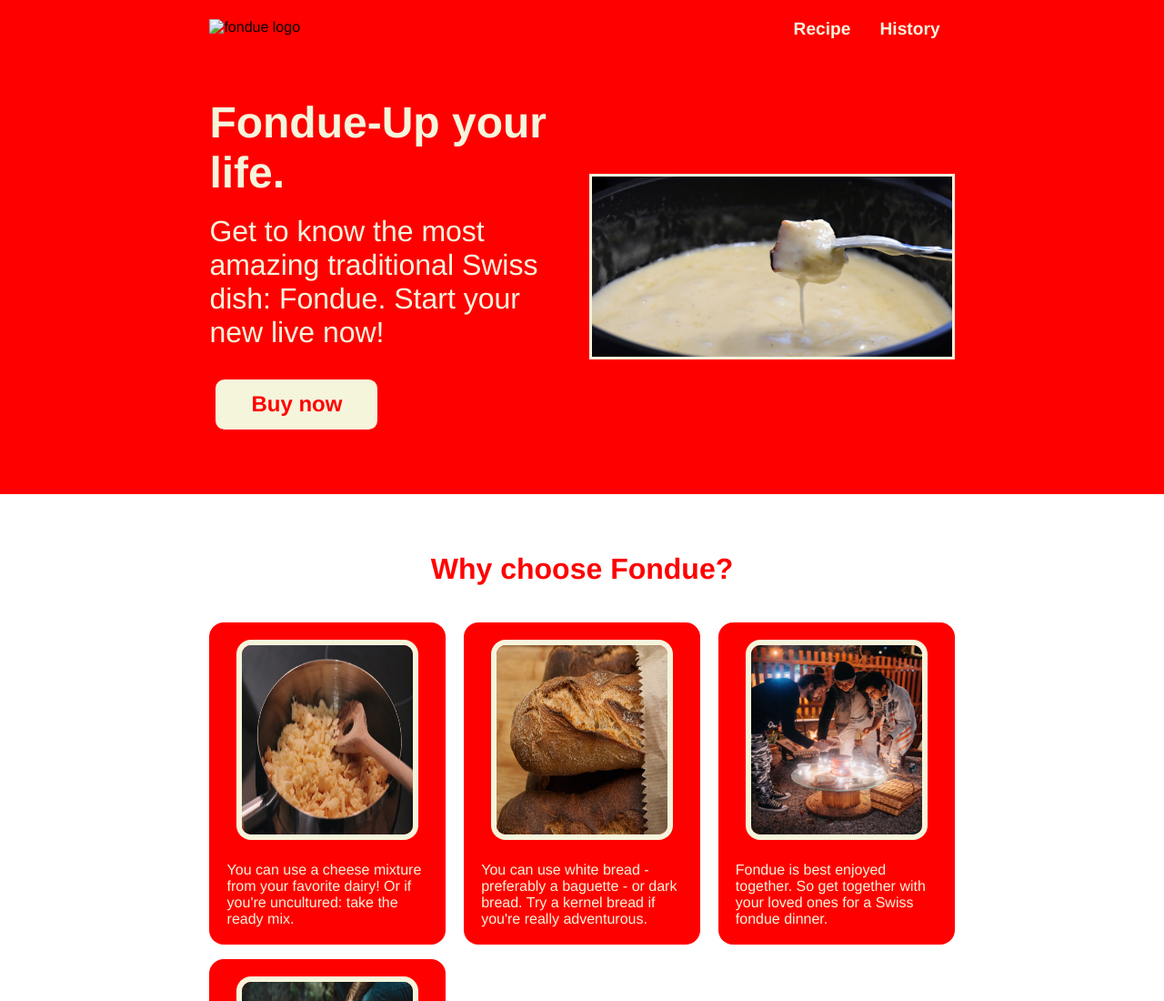
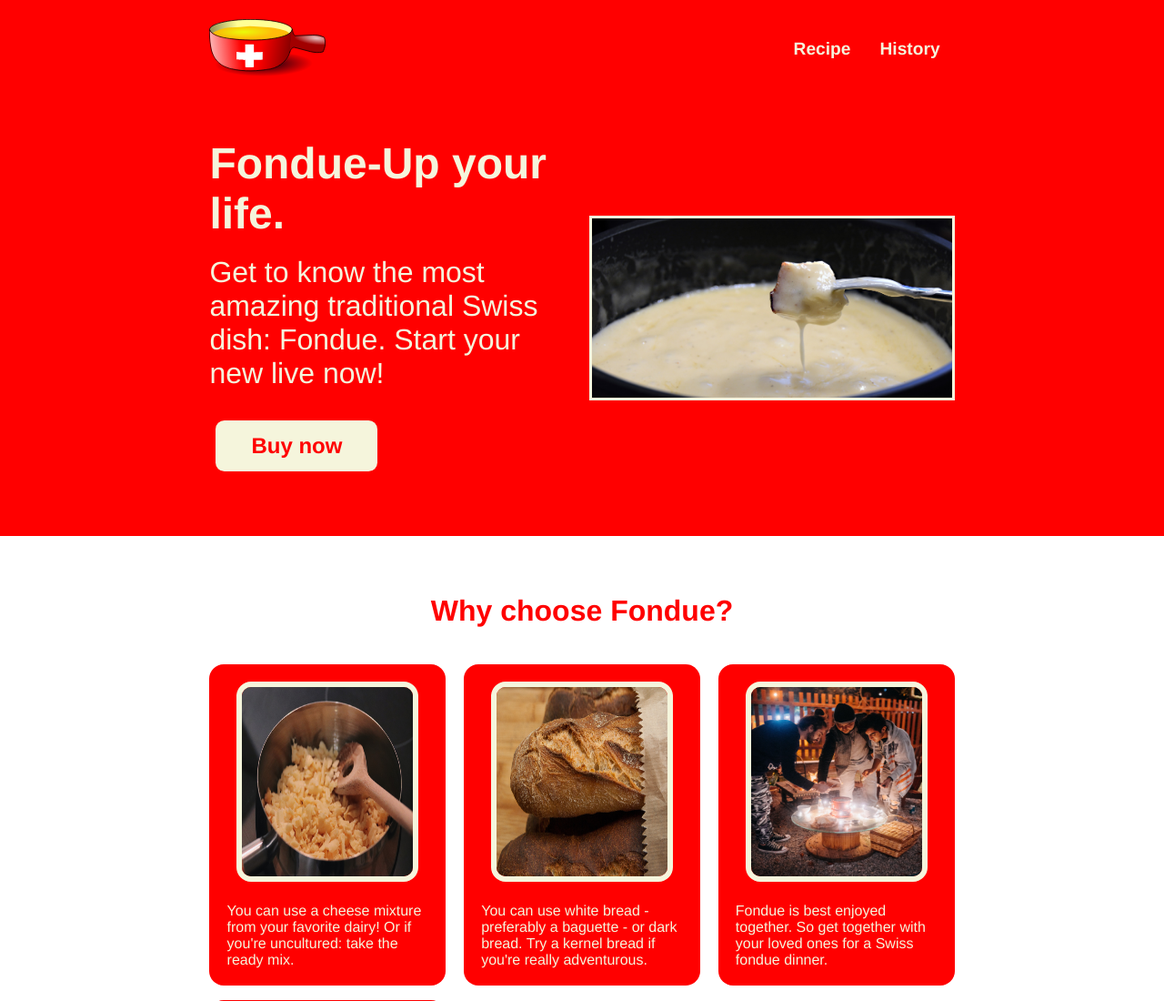
Before and after one commit to Maesiu-Codes/Fondue-Ultras, a plain HTML site: page index.html in a window 1280 px wide. Shown: the top 1100 px of the page at 91% size. Drawn offline with Linux system fonts and the light colour scheme; the site is published under a folder, as on GitHub Pages, so addresses that start at the root find nothing.

Commit message:
Added logo
Updated the linkage to the logo. It should appear now.

```diff
--- a/index.html
+++ b/index.html
@@ -10,7 +10,7 @@
 <body>
     <section class="header-section">
         <div class="header">
-        <div class="logo"> <img id="logo-img" src="/resources/fondue-logo.svg" alt="fondue logo"></div>
+        <div class="logo"> <img id="logo-img" src="resources/fondue-logo.svg" alt="fondue logo"></div>
         <ul class="header-links">
             <li><a href="#" target="_blank" >Recipe</a></li>
             <li><a href="#" target="_blank" >History</a></li>
```
